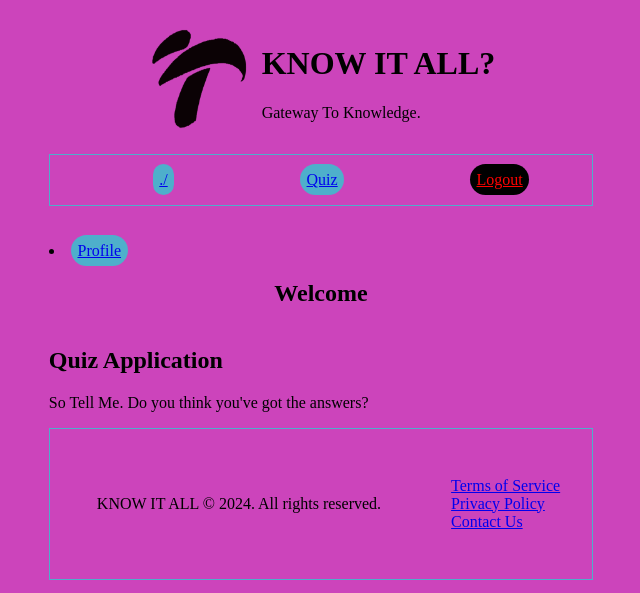
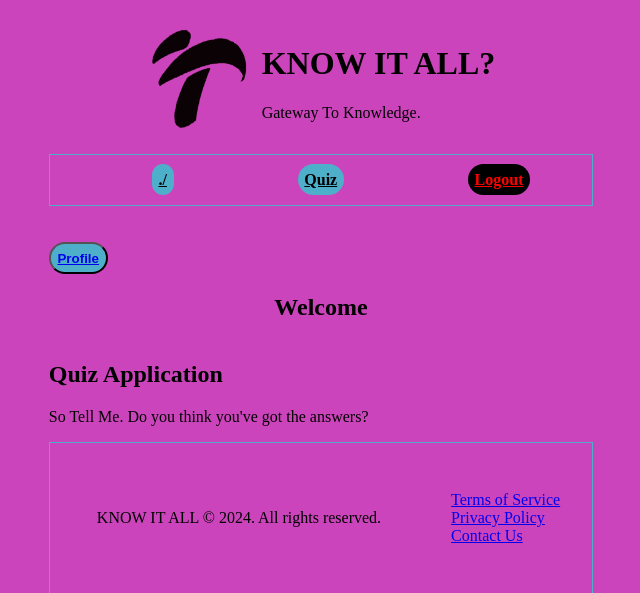
Before and after one commit to MphoCM/KNOW_IT_ALL, a Flask app: page /home in a window 1280 px wide. Shown: the top 593 px of the page, without its empty margins (319-959 px from the left). Run offline with Flask 3, Linux system fonts and the light colour scheme.

Commit message:
button color

```diff
--- a/app/static/css/btns.css
+++ b/app/static/css/btns.css
@@ -17,6 +17,8 @@
     border-radius: 75pt ;
     padding: 5pt;
     background-color: var(--color-secondary);
+    color:  var(--color-black);
+    font-weight: bold;
  }
 
  .btn-logout {
@@ -24,4 +26,5 @@
     padding: 5pt;
     background-color: var(--color-black);
     color: red;
+    font-weight: bold;
  }
--- a/app/templates/home.html
+++ b/app/templates/home.html
@@ -15,7 +15,7 @@
 
     <main>
         <br><br>
-        <li><a href="/profile/{{ username }}" class="btn-1" >Profile</a></li>
+        <button class="btn-1"><a href="/profile/{{ username }}" >Profile</a></button>
         <section class="intro">
             <h1>Welcome{{ " " + username if username else "" }}</h1>
             <!-- Add any additional content here -->
--- a/app/templates/quiz.html
+++ b/app/templates/quiz.html
@@ -14,7 +14,6 @@
 
     <nav class="flex-nav">
         <a href="/home" class="btn-1"> Return Home</a>
-        <a href="/highscore" class="btn-1">High Scores</a>
         <a href="/logout" class="btn-logout">Logout</a>
     </nav>
 
```
